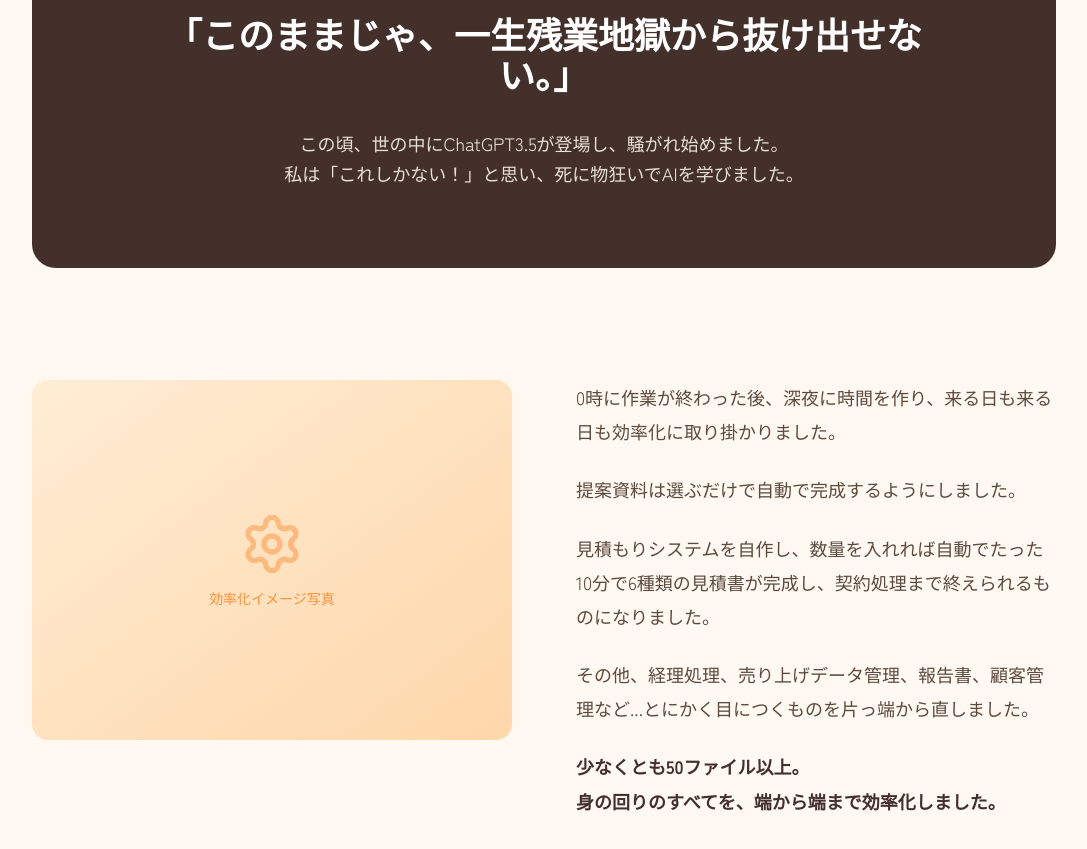
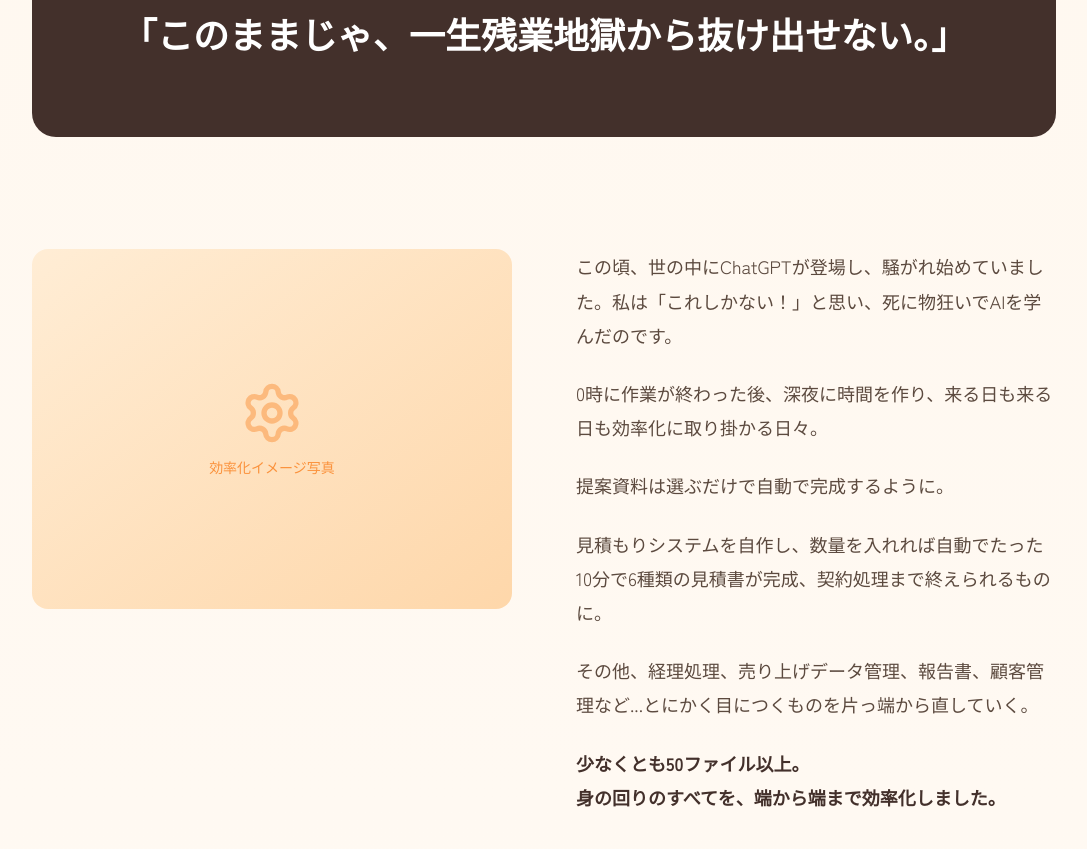
Before and after one commit to shunsuke-tnk/ai-komon-lp, a React (Vite) app: page / in a window 1280 px wide. Shown: the part 4880-5729 px from the top of the page, without its empty margins (96-1183 px from the left). Built offline with nearby package versions, Linux system fonts and the light colour scheme; a web font is replaced by a local one.

Commit message:
文章微調整

```diff
--- a/App.tsx
+++ b/App.tsx
@@ -458,14 +458,10 @@ const App: React.FC = () => {
           </div>
 
           {/* 転換点 - ドラマティックな引用（全幅） */}
-          <div className="bg-[#43302b] rounded-3xl py-14 md:py-20 px-8 md:px-12 mb-20 md:mb-28">
-            <div className="max-w-3xl mx-auto text-center">
-              <p className="text-2xl md:text-4xl font-bold text-white leading-snug font-rounded mb-8">
-                「このままじゃ、一生<br className="md:hidden" />残業地獄から抜け出せない。」
-              </p>
-              <p className="text-warm-200 text-lg leading-relaxed">
-                この頃、世の中にChatGPT3.5が登場し、騒がれ始めました。<br />
-                私は「これしかない！」と思い、死に物狂いでAIを学びました。
+          <div className="bg-[#43302b] rounded-3xl py-14 md:py-20 px-6 md:px-12 mb-20 md:mb-28">
+            <div className="mx-auto text-center">
+              <p className="text-lg md:text-4xl font-bold text-white leading-snug font-rounded whitespace-nowrap">
+                「このままじゃ、一生残業地獄から抜け出せない。」
               </p>
             </div>
           </div>
@@ -485,16 +481,19 @@ const App: React.FC = () => {
             <div>
               <div className="space-y-6 text-lg text-text-body leading-[1.9]">
                 <p>
-                  0時に作業が終わった後、深夜に時間を作り、来る日も来る日も効率化に取り掛かりました。
+                  この頃、世の中にChatGPTが登場し、騒がれ始めていました。私は「これしかない！」と思い、死に物狂いでAIを学んだのです。
                 </p>
                 <p>
-                  提案資料は選ぶだけで自動で完成するようにしました。
+                  0時に作業が終わった後、深夜に時間を作り、来る日も来る日も効率化に取り掛かる日々。
                 </p>
                 <p>
-                  見積もりシステムを自作し、数量を入れれば自動でたった10分で6種類の見積書が完成し、契約処理まで終えられるものになりました。
+                  提案資料は選ぶだけで自動で完成するように。
                 </p>
                 <p>
-                  その他、経理処理、売り上げデータ管理、報告書、顧客管理など...とにかく目につくものを片っ端から直しました。
+                  見積もりシステムを自作し、数量を入れれば自動でたった10分で6種類の見積書が完成、契約処理まで終えられるものに。
+                </p>
+                <p>
+                  その他、経理処理、売り上げデータ管理、報告書、顧客管理など...とにかく目につくものを片っ端から直していく。
                 </p>
                 <p className="font-bold text-text-heading">
                   少なくとも50ファイル以上。<br />
```
